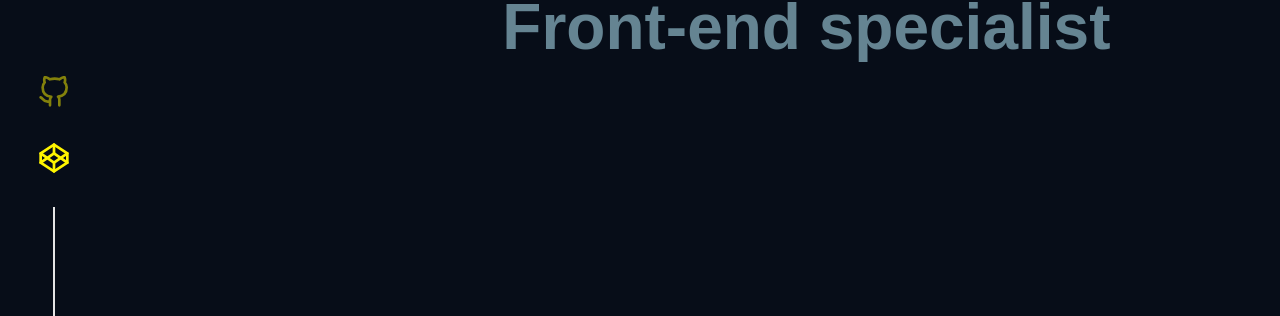
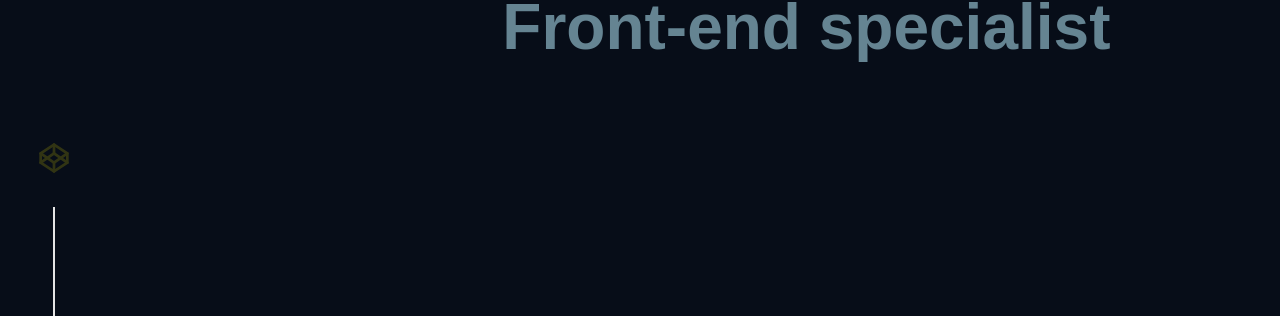
Before and after one commit to JakePitman/moreaporia, a React (Create React App) app: page / in a window 1280 px wide. Shown: the part 484-800 px from the top of the page. Built offline with nearby package versions, Linux system fonts and the light colour scheme; a web font is replaced by a local one.

Commit message:
Orchestrate footer items from parent

```diff
--- a/src/components/LandingPage/LandingPage.tsx
+++ b/src/components/LandingPage/LandingPage.tsx
@@ -12,13 +12,19 @@ import {
 } from "./landingPageVariants";
 
 const LandingPage = () => {
+  const secondaryAnimationsDelay = 0.8;
+  const secondaryAnimationsStagger = 0.2;
+
   return (
     <div className={styles.container}>
       <motion.div
         className={styles.navBar}
         initial="hidden"
         animate="visible"
-        transition={{ staggerChildren: 0.2, delayChildren: 0.8 }}
+        transition={{
+          staggerChildren: secondaryAnimationsStagger,
+          delayChildren: secondaryAnimationsDelay,
+        }}
       >
         <motion.li variants={navItemVariants} className={styles.listItem}>
           <p className={styles.listItemFirstLetter}>A</p>
@@ -59,26 +65,32 @@ const LandingPage = () => {
       </motion.div>
 
       <div className={styles.footer}>
-        <motion.div className={styles.iconsContainer}>
+        <motion.div
+          className={styles.iconsContainer}
+          initial="hidden"
+          animate="visible"
+          transition={{
+            staggerChildren: secondaryAnimationsStagger,
+            delayChildren: secondaryAnimationsDelay,
+            staggerDirection: -1,
+          }}
+        >
           <motion.a
-            initial={iconVariants.hidden}
-            animate={iconVariants.visible({ delay: 0.4 })}
+            variants={iconVariants}
             className={styles.iconWrapper}
             href="https://github.com/jakePitman/"
           >
             <FiGithub />
           </motion.a>
           <motion.a
-            initial={iconVariants.hidden}
-            animate={iconVariants.visible({ delay: 0.2 })}
+            variants={iconVariants}
             className={styles.iconWrapper}
             href="https://codepen.io/SyN219"
           >
             <FiCodepen />
           </motion.a>
           <motion.div
-            initial={footerLineVariants.hidden}
-            animate={footerLineVariants.visible}
+            variants={footerLineVariants}
             className={styles.footerLine}
           />
         </motion.div>
--- a/src/components/LandingPage/landingPageVariants.ts
+++ b/src/components/LandingPage/landingPageVariants.ts
@@ -22,20 +22,14 @@ export const navItemVariants = {
 
 export const iconVariants = {
   hidden: { opacity: 0 },
-  visible: (custom: { delay: number }) => ({
+  visible: {
     opacity: 1,
-    transition: {
-      delay: secondaryAnimationsDelay + custom.delay,
-    },
-  }),
+  },
 };
 
 export const footerLineVariants = {
   hidden: { height: "0" },
   visible: {
     height: "50%",
-    transition: {
-      delay: secondaryAnimationsDelay,
-    },
   },
 };
```
